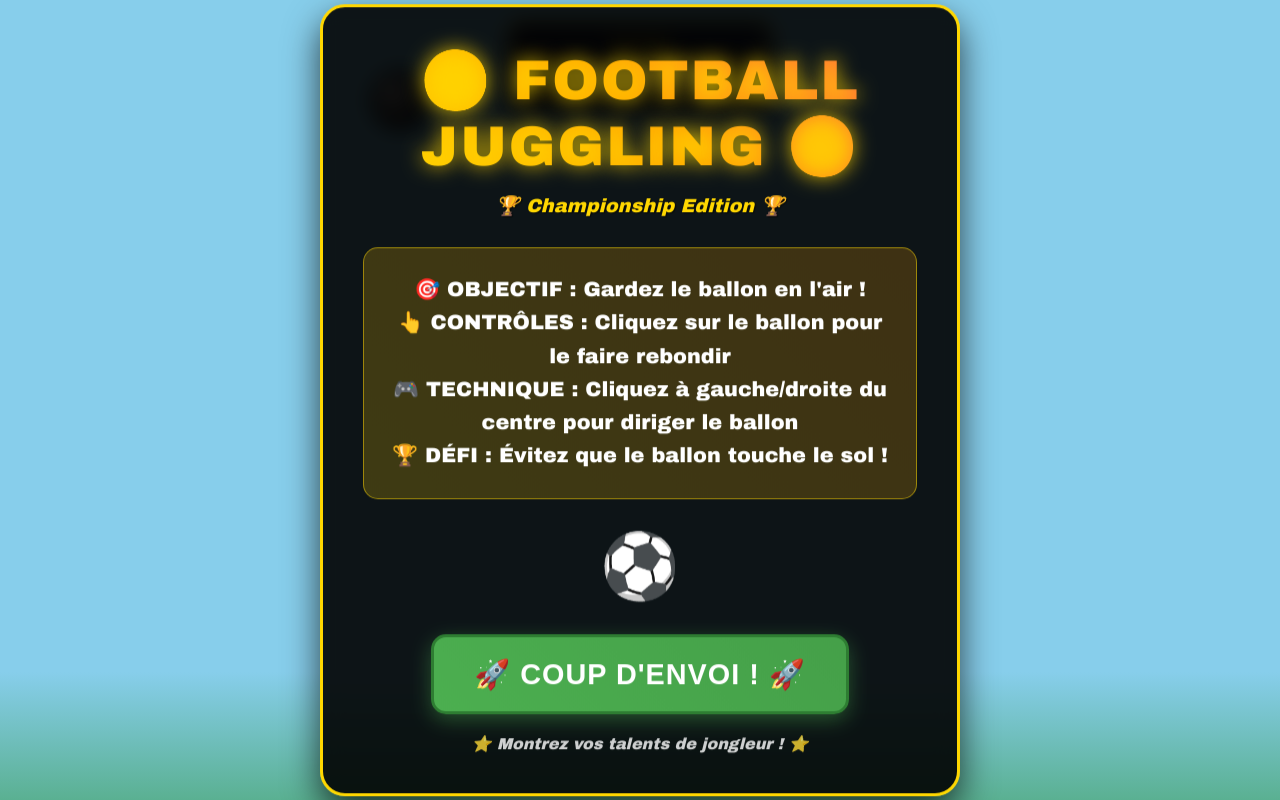
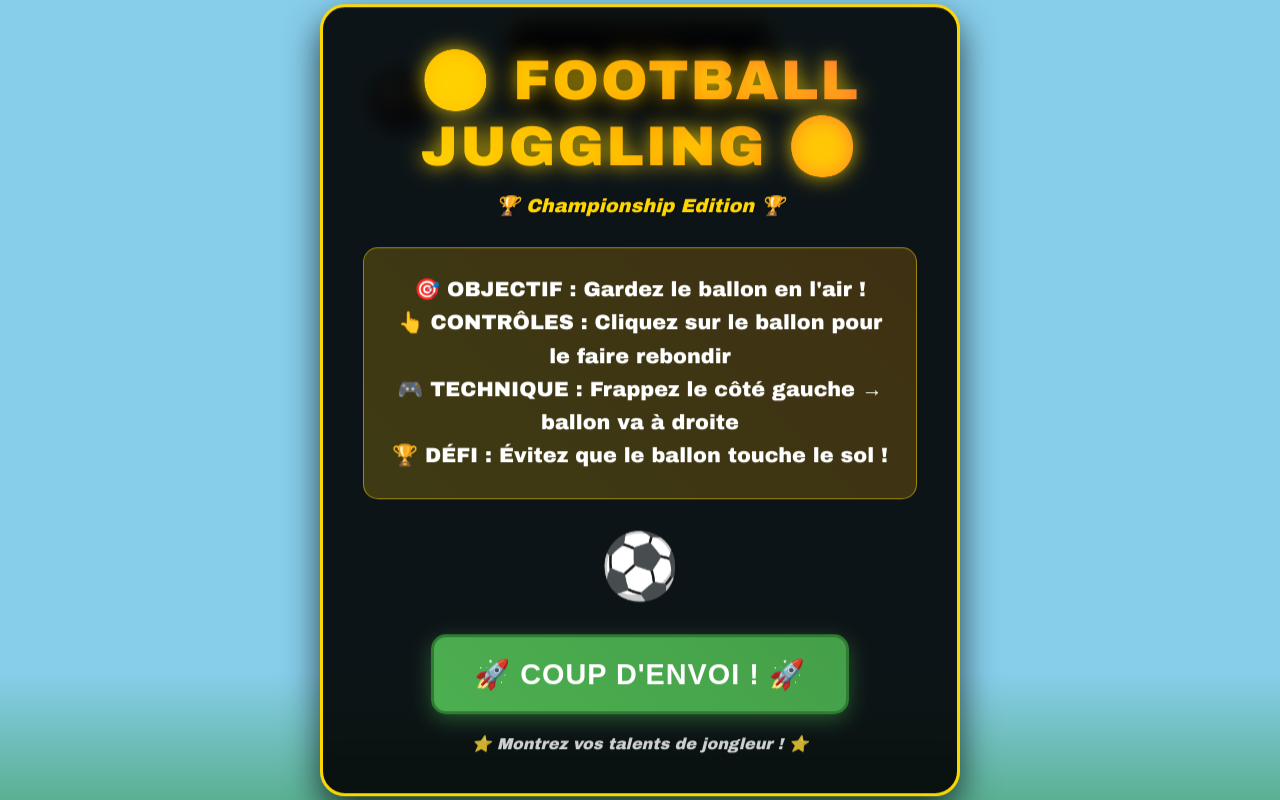
Before and after one commit to mext-ai/block-685a671e29a7f973e63e0f22, a React app: page / in a window 1280 px wide. Built offline with nearby package versions, Linux system fonts and the light colour scheme.

Commit message:
✨ Enhance 3D visualization

```diff
--- a/src/block.tsx
+++ b/src/block.tsx
@@ -108,9 +108,11 @@ const Block: React.FC<BlockProps> = ({ title = "Jeu de Jonglage" }) => {
     );
 
     if (distance <= ball.radius + 20) { // Zone de clic un peu plus large
-      // Calculer la direction horizontale basée sur où on clique par rapport au centre du ballon
+      // Calculer la direction horizontale - INVERSÉE pour plus de réalisme
+      // Si on clique à gauche du centre (horizontalOffset < 0), le ballon part à droite (+)
+      // Si on clique à droite du centre (horizontalOffset > 0), le ballon part à gauche (-)
       const horizontalOffset = clickX - ball.x; // Distance du clic par rapport au centre du ballon
-      const horizontalForce = (horizontalOffset / ball.radius) * MAX_HORIZONTAL_VELOCITY;
+      const horizontalForce = -(horizontalOffset / ball.radius) * MAX_HORIZONTAL_VELOCITY; // INVERSÉ avec le signe -
 
       setBall(prevBall => ({
         ...prevBall,
@@ -422,7 +424,7 @@ const Block: React.FC<BlockProps> = ({ title = "Jeu de Jonglage" }) => {
             }}>
               🎯 <strong>OBJECTIF :</strong> Gardez le ballon en l'air !<br/>
               👆 <strong>CONTRÔLES :</strong> Cliquez sur le ballon pour le faire rebondir<br/>
-              🎮 <strong>TECHNIQUE :</strong> Cliquez à gauche/droite du centre pour diriger le ballon<br/>
+              🎮 <strong>TECHNIQUE :</strong> Frappez le côté gauche → ballon va à droite<br/>
               🏆 <strong>DÉFI :</strong> Évitez que le ballon touche le sol !
             </p>
           </div>
@@ -571,7 +573,7 @@ const Block: React.FC<BlockProps> = ({ title = "Jeu de Jonglage" }) => {
         }}>
           <div style={{ marginBottom: '8px', fontSize: '1.5rem' }}>⚡</div>
           <div style={{ color: '#FFD700', fontWeight: 'bold' }}>
-            Cliquez à gauche/droite du centre pour diriger le ballon !
+            Frappez le côté gauche → ballon va à droite !
           </div>
         </div>
       )}
```
